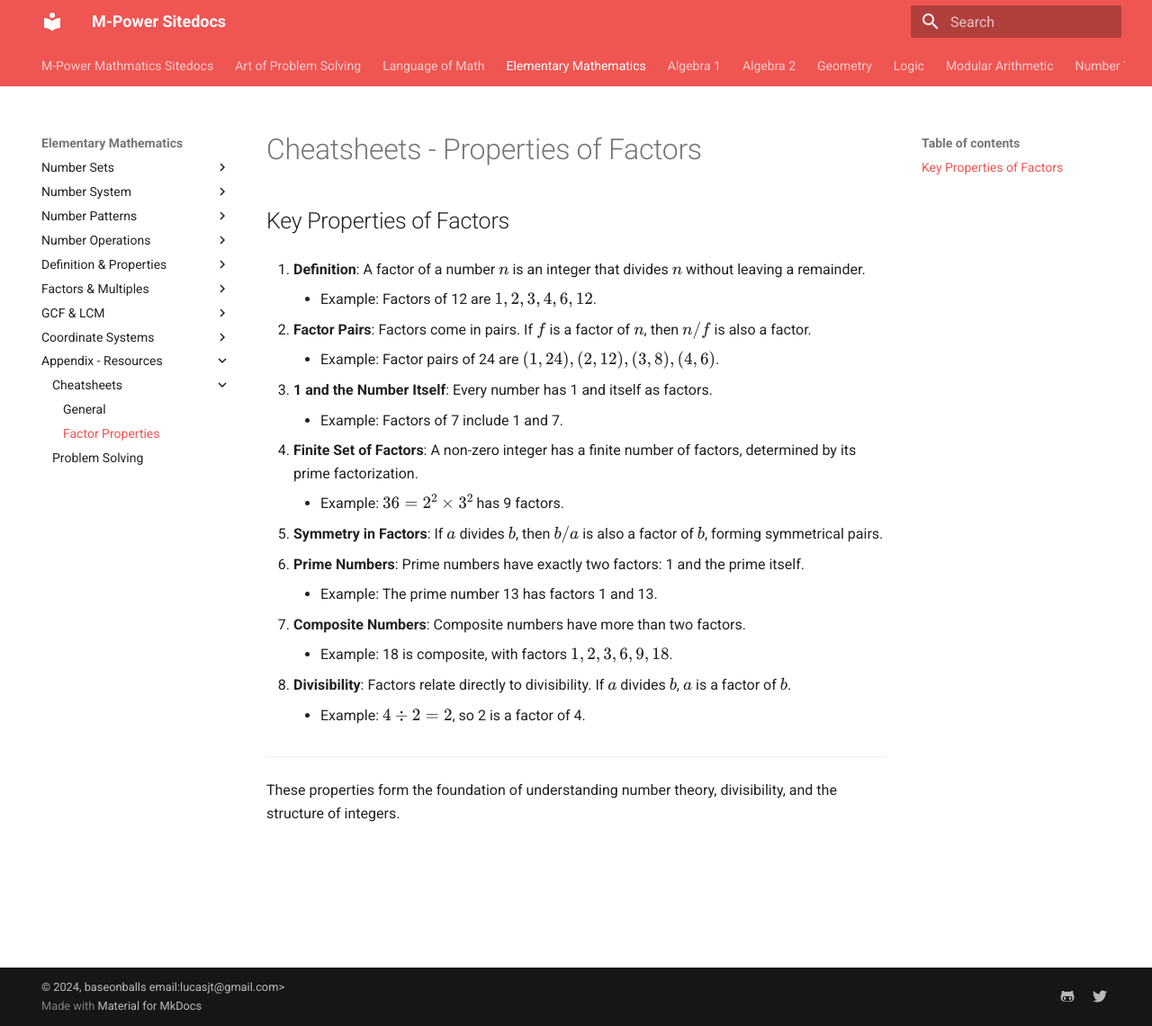
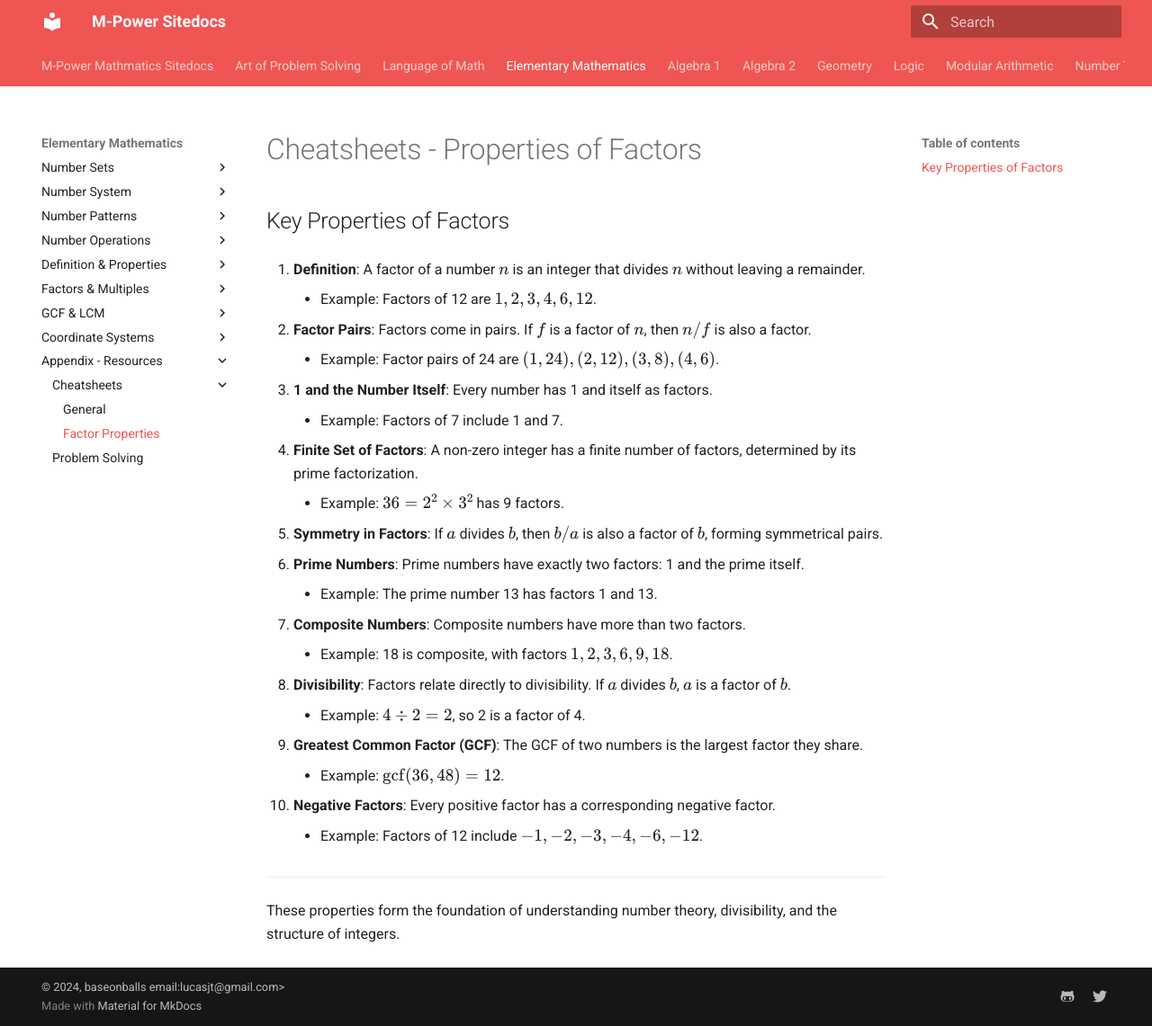
Before and after one commit to baseonballs/mpower-sitedocs, an MkDocs documentation site: the page built from site-docs/mathematics/elem/resources/cheat-sheets/property-of-factors.md, in a window 1280 px wide and 1141 px high. Shown: the whole window at 90% size. Built offline with MkDocs 1.6.1 and Material for MkDocs 9.7.7, drawn with Linux system fonts in a browser that asks for light colours; formulas are drawn with MathJax 3.

Commit message:
formatting  property of factors cheatsheets.

```diff
--- a/site-docs/mathematics/elem/resources/cheat-sheets/property-of-factors.md
+++ b/site-docs/mathematics/elem/resources/cheat-sheets/property-of-factors.md
@@ -32,6 +32,14 @@
 
     - Example: \(4 \div 2 = 2\), so 2 is a factor of 4.
 
+9. **Greatest Common Factor (GCF)**: The GCF of two numbers is the largest factor they share.
+
+    - Example: \(\text{gcf}(36, 48) = 12\).
+
+10. **Negative Factors**: Every positive factor has a corresponding negative factor.
+
+    - Example: Factors of 12 include \(-1, -2, -3, -4, -6, -12\).
+
 ---
 
 These properties form the foundation of understanding number theory, divisibility, and the structure of integers.
```
